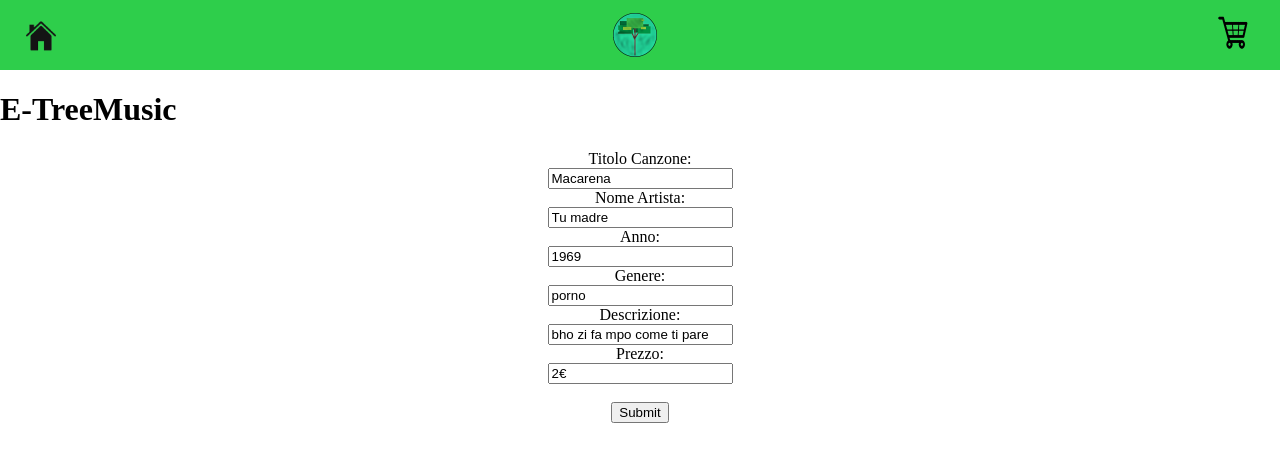
After one commit to fradale2000/E-TreeMusic, a PHP site: page /aggiungiprodotto.html in a window 1280 px wide. The commit adds this page. Shown: the top 462 px of the page. Run offline with PHP 8.4, Linux system fonts and the light colour scheme.

Commit message:
commit sviluppo

```diff
--- /dev/null
+++ b/aggiungiprodotto.html
@@ -0,0 +1,46 @@
+<!DOCTYPE html>
+<html lang="en">
+<head>
+    <meta charset="UTF-8">
+    <meta http-equiv="X-UA-Compatible" content="IE=edge">
+    <meta name="viewport" content="width=device-width, initial-scale=1.0">
+    <link rel="stylesheet" href="style.css">
+    <title>E-TreeMusic</title>
+    <script src="script.js"></script>
+</head>
+<body id="body">
+    <div id="navBar">
+        <div id="home" >
+            <a href="home.html">
+                <img src="Immagini/home.png" height: 40px; width="40px" ;>
+            </a>
+        </div>
+        <img src="Immagini/TestLogo.png" id="logop">
+        <div id="carrello">
+            <a  href="carrello.html">
+                <img src="Immagini/carrello.png"height: 50px; width="50px" ;>
+            </a>
+        </div>
+    </div>
+    <h1>E-TreeMusic</h1>
+    <form action="" id="add">
+        <label for="Titolo">Titolo Canzone:</label><br>
+        <input type="text" id="Titolo" value="Macarena"><br>
+        <label for="Artista">Nome Artista:</label><br>
+        <input type="text" id="Artista" value="Tu madre"><br>
+        <label for="Anno">Anno:</label><br>
+        <input type="text" id="Anno" value="1969"><br>
+        <label for="Anno">Genere:</label><br>
+        <input type="text" id="gen" value="porno"><br>
+        <label for="Anno">Descrizione:</label><br>
+        <input type="text" id="desc" value="bho zi fa mpo come ti pare"><br>
+        <label for="Prezzo">Prezzo:</label><br>
+        <input type="text" id="Prezzo"  value="2€"><br><br>
+        <input type="submit" value="Submit">
+      </form>
+
+
+
+
+</body>
+</html>
--- a/style.css
+++ b/style.css
@@ -8,6 +8,9 @@ a {
     text-align: center;
   }
 
+  #add{
+    text-align: center;
+  }
 #body{
   margin: 0%;
 }
@@ -55,6 +58,7 @@ a {
   display: flex;
   text-align: center;
   flex-wrap: wrap;
+  margin: 0 auto;
 }
 
  .song{
@@ -72,9 +76,9 @@ a {
   text-align: center;
   align-items: center;
   flex-direction: column;
-  margin: 6%;
   padding: 5%;
   border: solid 1px black;
+  margin: 6% auto auto;
  }
 
  /* .navbar{
```
Also changed, not shown: prodotti.js (+22 -0 lines).
